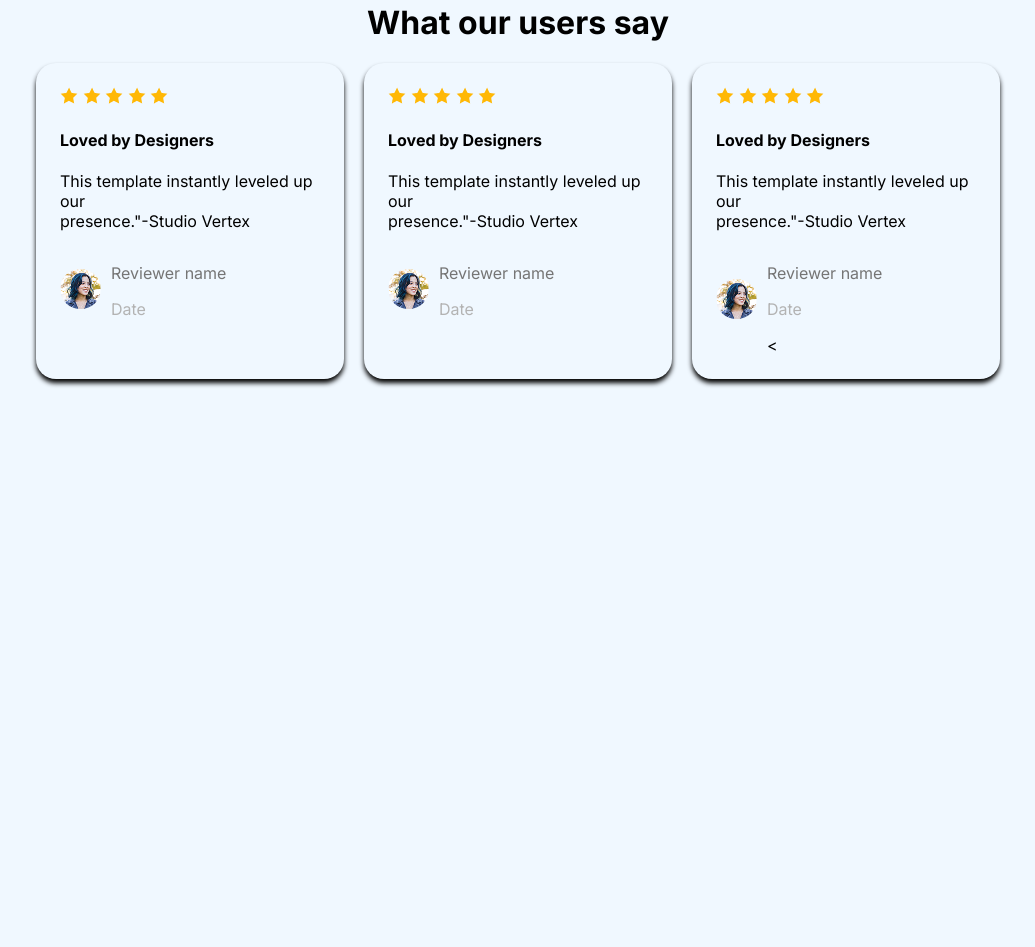
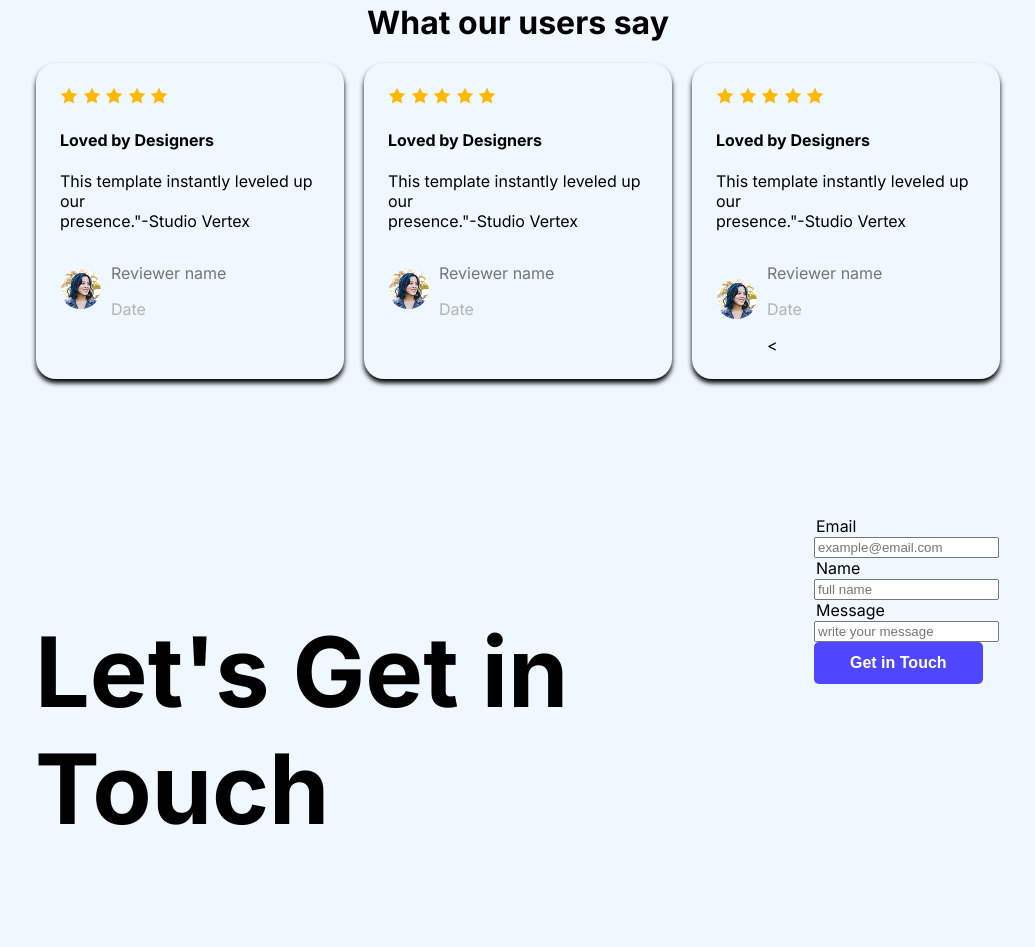
Before and after one commit to ayeshaafifa2025/product-landing-assignment, a plain HTML site: page index.html in a window 1280 px wide. Shown: the part 1708-2655 px from the top of the page, without its empty margins (123-1158 px from the left). Before the commit the page ends 2224 px from the top, so only its background shows below. Drawn offline with Linux system fonts and the light colour scheme.

Commit message:
creating one new section

```diff
--- a/index.html
+++ b/index.html
@@ -128,6 +128,25 @@
             </div>
         </div>
 
+        <div class="container">
+            <p class="fifth">Let's Get in Touch </p>
+            <div>
+                <form>
+                    <legend>Email</legend>
+                    <input type="email" placeholder="example@email.com" name="" id="">
+                    <br>
+                    <legend>Name</legend>
+                    <input type="text" placeholder="full name" name="" id="">
+                    <br>
+                    <legend>Message</legend>
+                    <input type="text" placeholder="write your message" name="" id="">
+                    <br>
+                    <button class="btn-primary">Get in Touch</button>
+
+                </form>
+            </div>
+        </div>
+
     </main>
     <footer>
 
--- a/styles/assignment.css
+++ b/styles/assignment.css
@@ -148,3 +148,13 @@ nav li a{
 .property{
     border-radius: 50%;
 }
+.fifth{
+    font-size: 97px;
+    color: #000000;
+    font-weight: bold;
+}
+.container{
+    display: flex;
+    justify-content: space-between;
+    margin: 100px 150px;
+}
```
